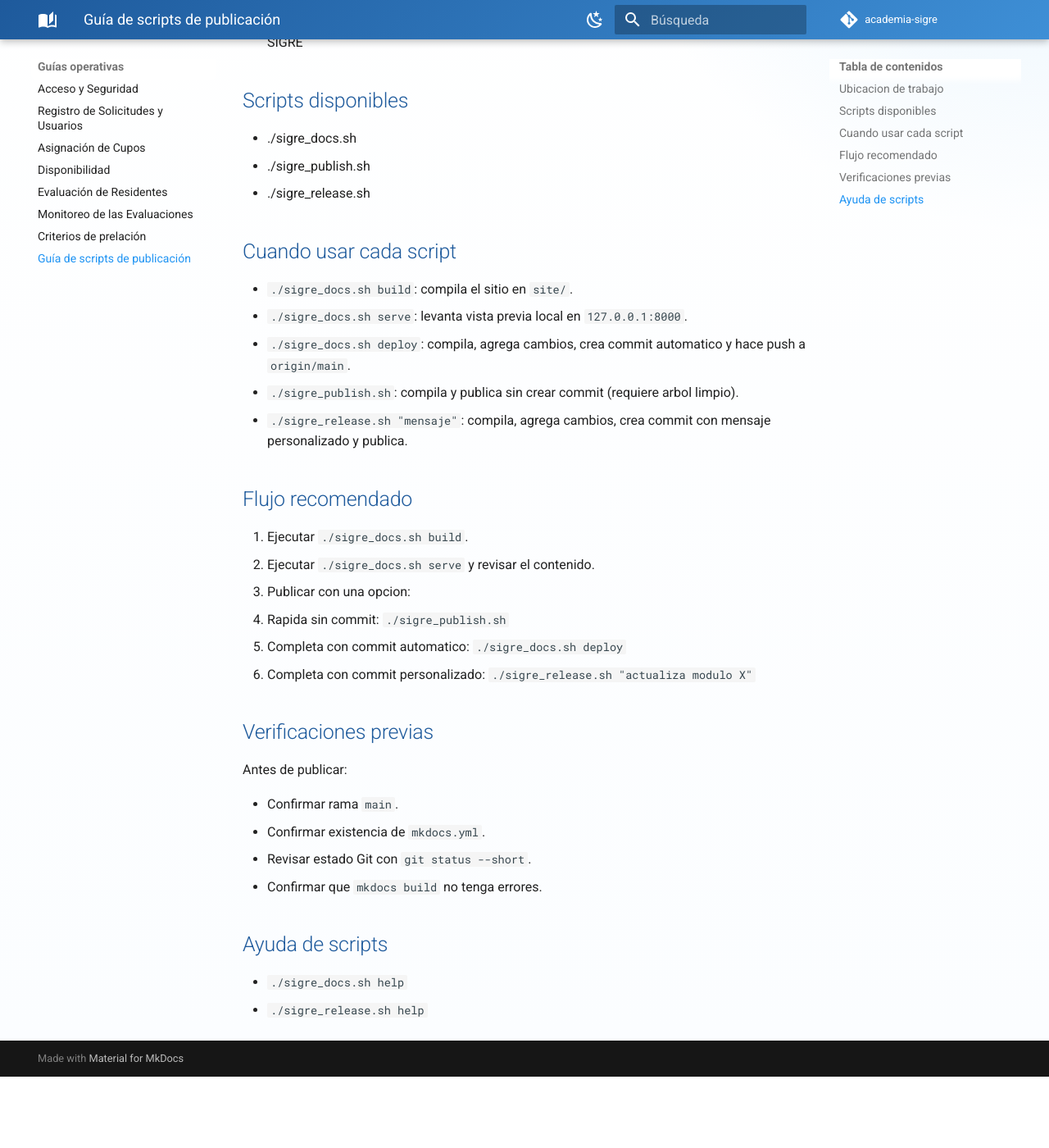
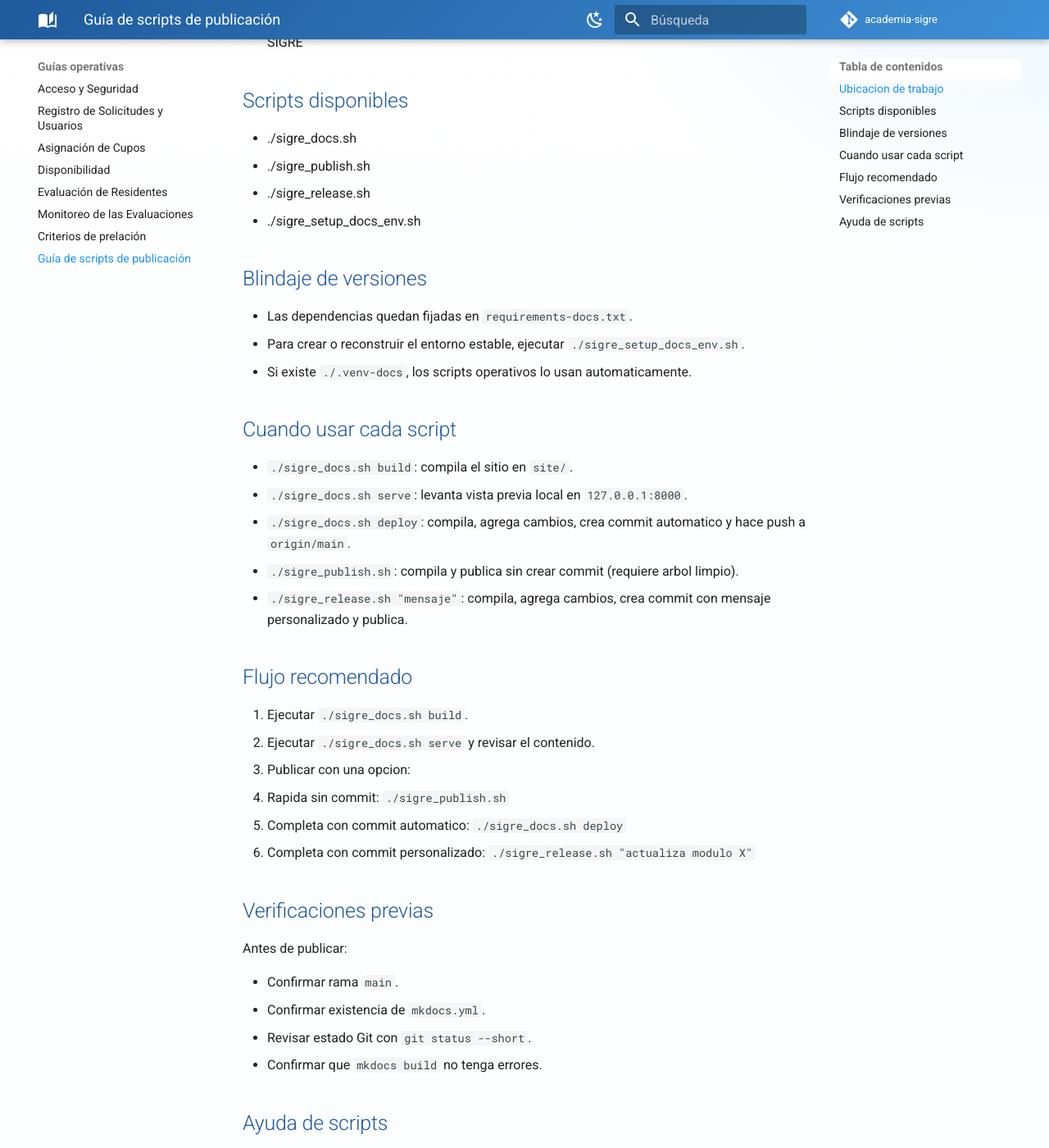
Before and after one commit to aroy2010/academia-sigre, an MkDocs documentation site: the page built from docs/guia_scripts_publicacion.md, in a window 1280 px wide and 1400 px high, scrolled down 372 px. Shown: the whole window at 82% size. Built offline with MkDocs 1.6.1 and Material for MkDocs 9.7.7, drawn with Linux system fonts in a browser that asks for light colours; comment, search, counter and statistics services are not loaded; before the commit the page ends 1685 px from its top, so only the background shows below that; some of the changed text lies outside the part shown.

Commit message:
Add pinned docs environment and setup workflow

```diff
--- a/docs/guia_scripts_publicacion.md
+++ b/docs/guia_scripts_publicacion.md
@@ -13,6 +13,13 @@ Ruta oficial:
 - ./sigre_docs.sh
 - ./sigre_publish.sh
 - ./sigre_release.sh
+- ./sigre_setup_docs_env.sh
+
+## Blindaje de versiones
+
+- Las dependencias quedan fijadas en `requirements-docs.txt`.
+- Para crear o reconstruir el entorno estable, ejecutar `./sigre_setup_docs_env.sh`.
+- Si existe `./.venv-docs`, los scripts operativos lo usan automaticamente.
 
 ## Cuando usar cada script
 
@@ -44,3 +51,4 @@ Antes de publicar:
 
 - `./sigre_docs.sh help`
 - `./sigre_release.sh help`
+- `./sigre_setup_docs_env.sh`
--- /dev/null
+++ b/requirements-docs.txt
@@ -0,0 +1,3 @@
+mkdocs==1.6.1
+mkdocs-material==9.7.7
+pymdown-extensions==11.0.1
```
Also changed, not shown: ORIENTACION_APLICACION_SCRIPTS_SIGRE.md (+9 -0 lines), 5 other files.
